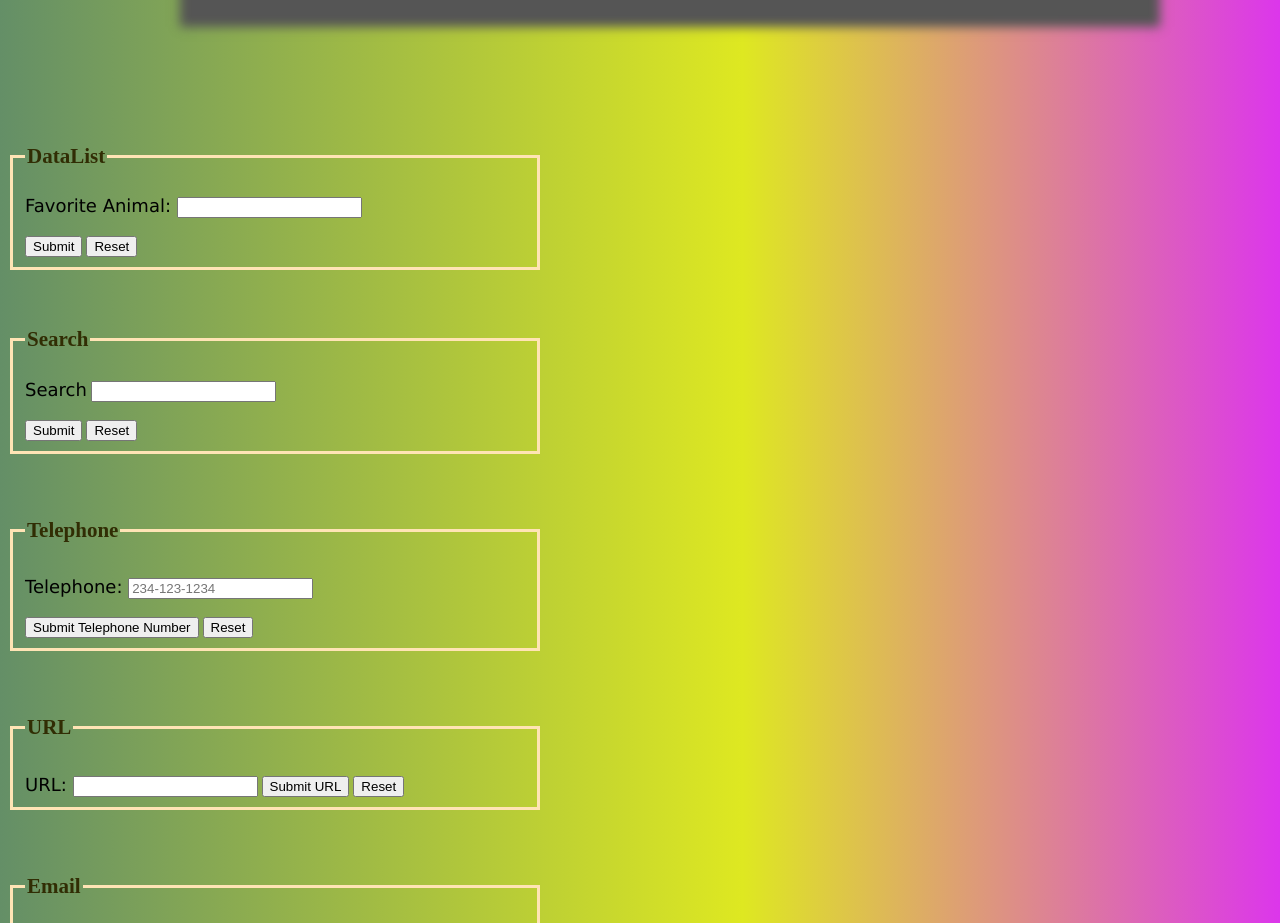
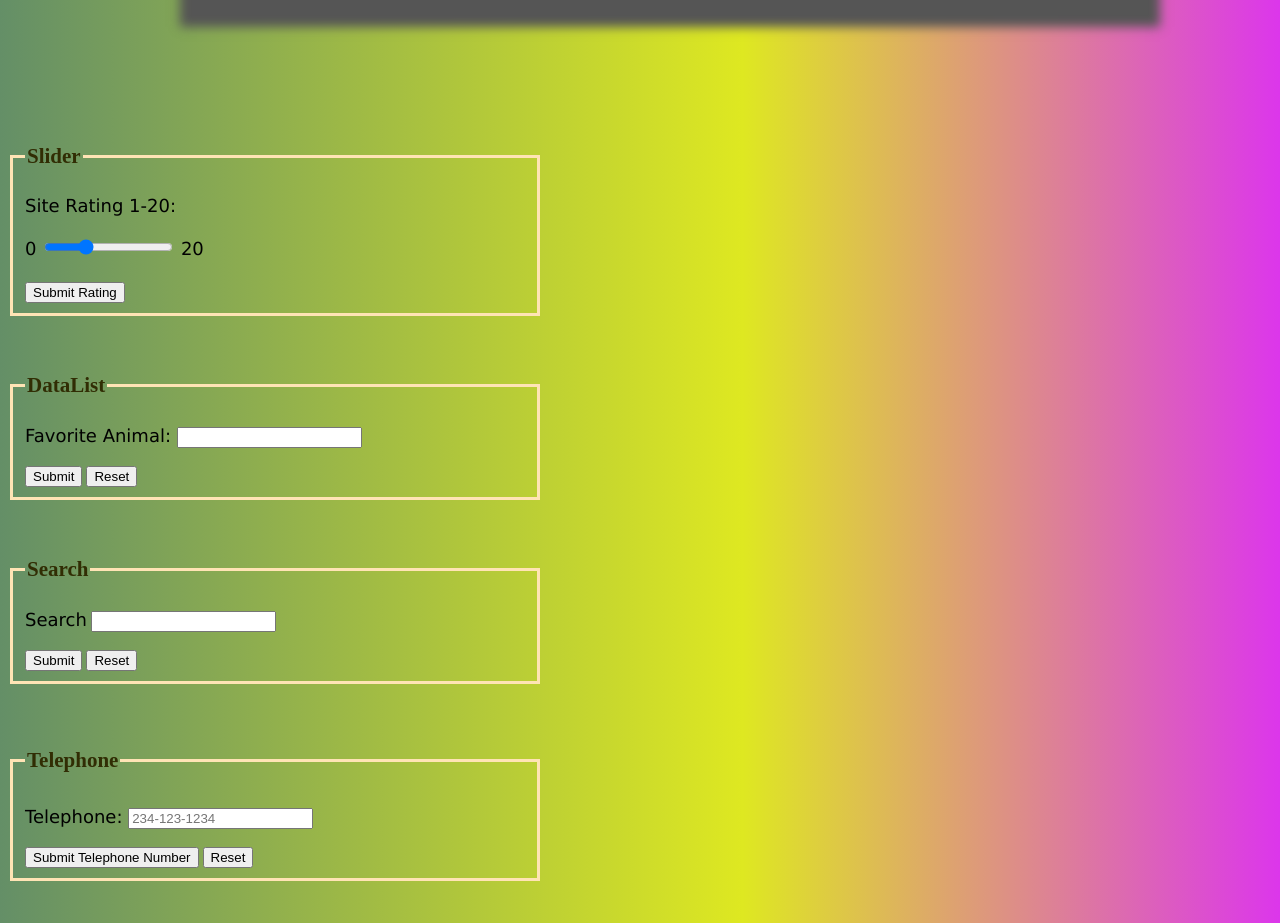
Before and after one commit to msargeant/mattsarg_youtube_tutorial, a plain HTML site: page index.html in a window 1280 px wide. Shown: the part 6107-7030 px from the top of the page. Drawn offline with Linux system fonts and the light colour scheme; a web font is replaced by a local one.

Commit message:
97 basic HTML5 CSS3 slider form control

```diff
--- a/index.html
+++ b/index.html
@@ -265,6 +265,23 @@
           <br>
           <br>
           <div class="new_page"></div>
+
+          <br><br>
+
+          <fieldset>
+            <legend><h3>Slider</h3></legend>
+            <form action="#" method="POST">
+
+            <label for="slider">Site Rating 1-20: <label><br><br>
+
+            0 <input type="range" min="0" max="20" step="2" value="5" name="rating" id="rating"> 20
+
+            <br><br>
+
+            <input type="submit" name="submit6" id="submit6" value="Submit Rating">
+
+            </form>
+          </fieldset>
 
           <br><br>
 
```
